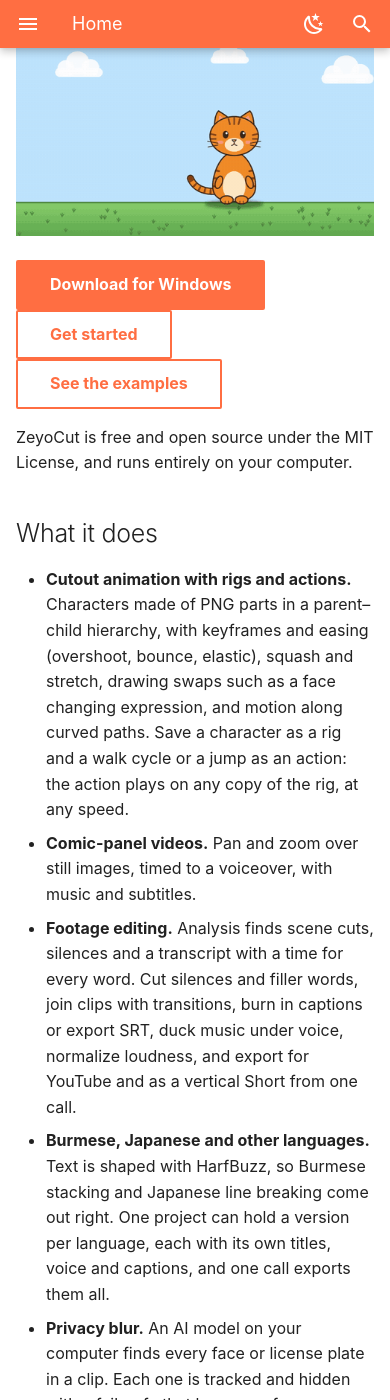
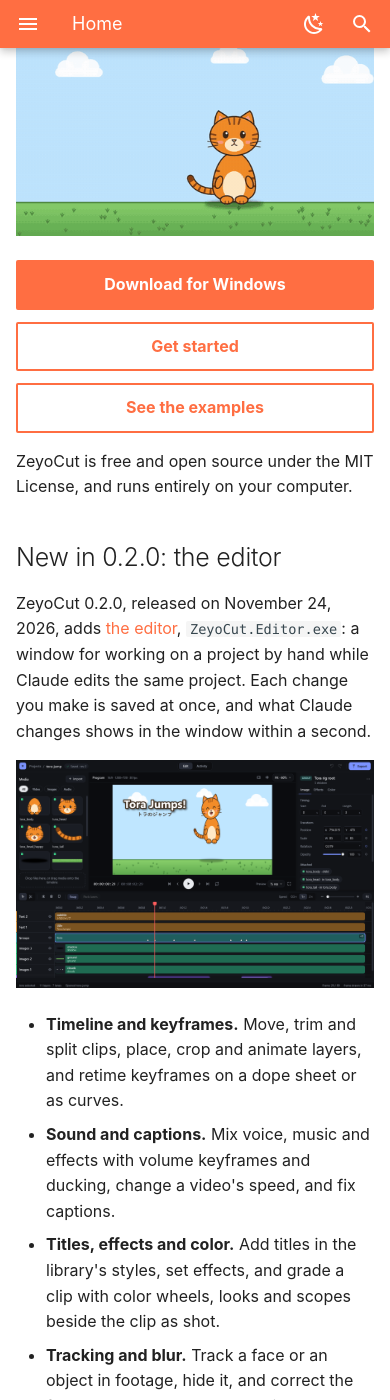
Before and after one commit to zeyarwinthu/zeyocut, an MkDocs documentation site: the page built from docs/index.md, in a window 390 px wide and 1400 px high, scrolled down 391 px. Built offline with MkDocs 1.6.1 and Material for MkDocs 9.7.7, drawn with Linux system fonts in a browser that asks for light colours; some of the changed text lies outside the part shown.

Commit message:
Announce the 0.2.0 editor in docs
Highlight the new editor and its features on the docs home page, add site icons, and stack home-page buttons on narrow screens.

```diff
--- /dev/null
+++ b/docs/extra.css
@@ -0,0 +1,9 @@
+/* On phones (Material's narrowest layout, under 45em), the home page's buttons fill the width, one
+   under another, with room between them to tap. */
+@media screen and (max-width: 44.9375em) {
+  .md-typeset .md-button {
+    display: block;
+    margin-bottom: 0.6rem;
+    text-align: center;
+  }
+}
--- a/docs/index.md
+++ b/docs/index.md
@@ -7,6 +7,20 @@
 [Download for Windows](https://github.com/zeyarwinthu/zeyocut/releases/latest){ .md-button .md-button--primary } [Get started](quick-start.md){ .md-button } [See the examples](examples.md){ .md-button }
 
 ZeyoCut is free and open source under the MIT License, and runs entirely on your computer.
+
+## New in 0.2.0: the editor
+
+ZeyoCut 0.2.0, released on November 24, 2026, adds [the editor](editor.md), `ZeyoCut.Editor.exe`: a window for working on a project by hand while Claude edits the same project. Each change you make is saved at once, and what Claude changes shows in the window within a second.
+
+![The editor with the Tora Jumps example open: the media on the left, the frame in the middle, the inspector on the right and the timeline below](editor-edit.png)
+
+- **Timeline and keyframes.** Move, trim and split clips, place, crop and animate layers, and retime keyframes on a dope sheet or as curves.
+- **Sound and captions.** Mix voice, music and effects with volume keyframes and ducking, change a video's speed, and fix captions.
+- **Titles, effects and color.** Add titles in the library's styles, set effects, and grade a clip with color wheels, looks and scopes beside the clip as shot.
+- **Tracking and blur.** Track a face or an object in footage, hide it, and correct the frames where the tracker lost it.
+- **Export.** Export one video after another from a render queue.
+
+The editor is in the release zip and the bundle, next to the server. [Read about the editor](editor.md) or see [everything new in 0.2.0](https://github.com/zeyarwinthu/zeyocut/releases/tag/v0.2.0).
 
 ## What it does
 
--- a/mkdocs.yml
+++ b/mkdocs.yml
@@ -6,6 +6,9 @@ copyright: Copyright &copy; 2026 Zeyo. Released under the MIT License.
 
 theme:
   name: material
+  # The app's icon, Zeyo with scissors over a clapperboard, in the header and the browser tab.
+  logo: zeyocut-icon.png
+  favicon: favicon.ico
   # System fonts only: the site loads nothing from other sites.
   font: false
   palette:
@@ -37,6 +40,10 @@ extra:
       name: ZeyoCut on GitHub
   generator: false
 
+# The home page's buttons, one under another on phones.
+extra_css:
+  - extra.css
+
 # The manual editor's working plan is for the repository, not the site.
 exclude_docs: |
   manual-editor/
```
Also changed, not shown: docs/favicon.ico (added), docs/zeyocut-icon.png (added).
